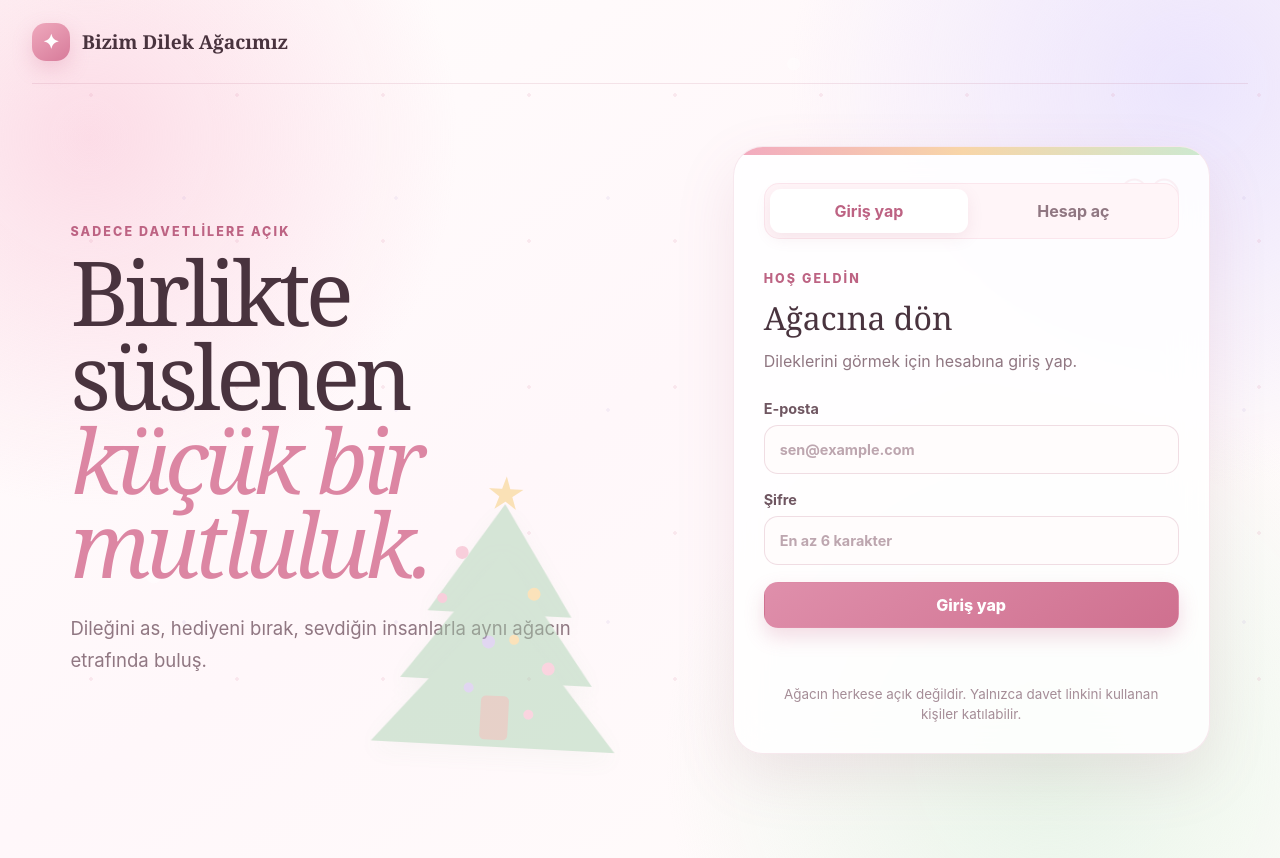
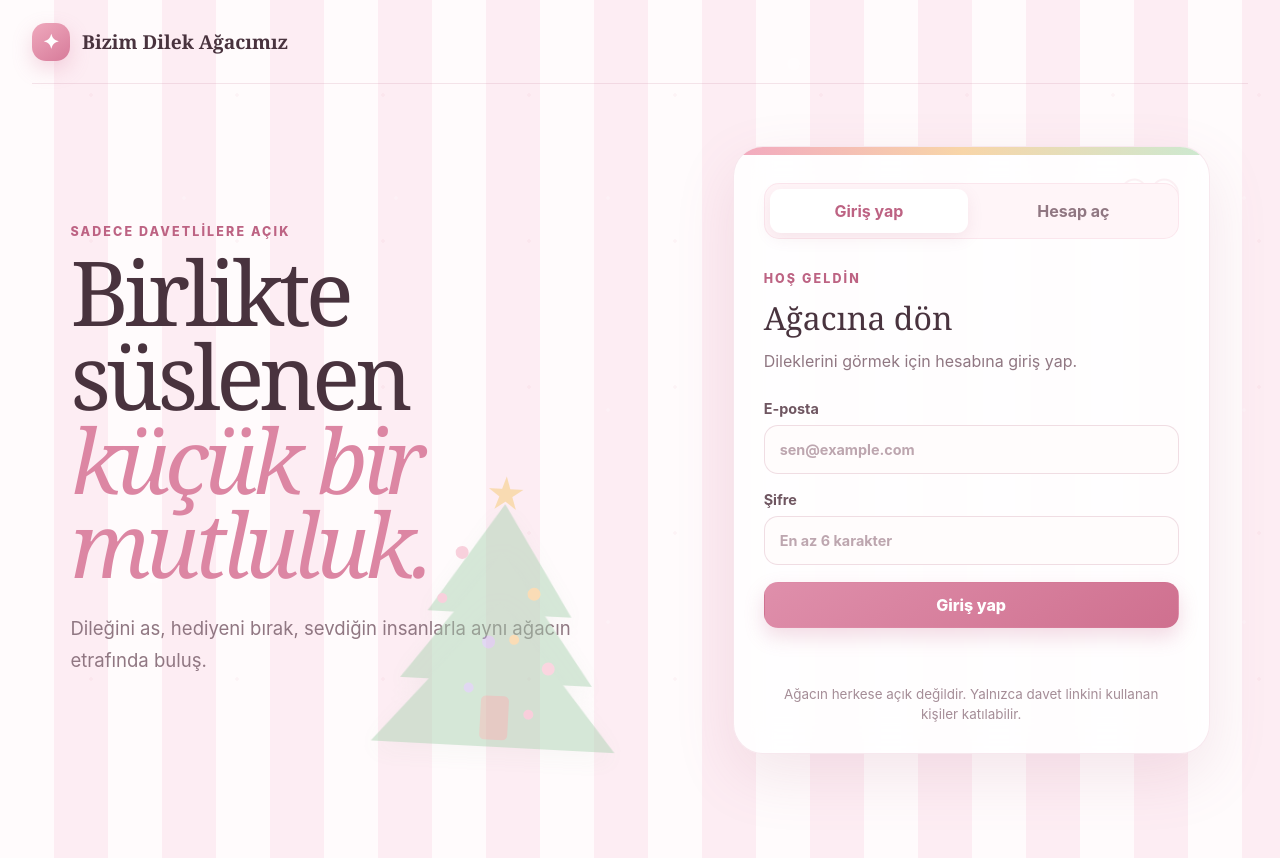
Before and after one commit to eylulbuyuktunca/dilek-agaci, a plain HTML site: page index.html in a window 1280 px wide. Drawn offline with nearby package versions, Linux system fonts and the light colour scheme.

Commit message:
Pembe-beyaz çizgili arka planı uygula

```diff
--- a/styles.css
+++ b/styles.css
@@ -23,10 +23,14 @@ body {
   min-height: 100vh;
   color: var(--ink);
   background:
-    radial-gradient(circle at 7% 16%, rgba(250,196,215,.56), transparent 23rem),
-    radial-gradient(circle at 93% 10%, rgba(224,218,255,.62), transparent 25rem),
-    radial-gradient(circle at 82% 88%, rgba(214,239,218,.58), transparent 24rem),
-    linear-gradient(145deg, #fffdfc 0%, #fff7fa 48%, #fffdfb 100%);
+    linear-gradient(rgba(255,255,255,.20), rgba(255,255,255,.20)),
+    repeating-linear-gradient(
+      90deg,
+      #fffafb 0,
+      #fffafb 54px,
+      #fce8f0 54px,
+      #fce8f0 108px
+    );
   font-family: Inter, ui-sans-serif, system-ui, -apple-system, BlinkMacSystemFont, "Segoe UI", sans-serif;
   font-size: 16px;
 }
@@ -44,11 +48,11 @@ button { cursor: pointer; }
 }
 .snow {
   background-image:
-    radial-gradient(circle, rgba(222,145,176,.35) 1.5px, transparent 2px),
-    radial-gradient(circle, rgba(171,151,216,.24) 1.5px, transparent 2px);
+    radial-gradient(circle, rgba(220,134,163,.20) 1.5px, transparent 2px),
+    radial-gradient(circle, rgba(255,255,255,.75) 1.5px, transparent 2px);
   background-position: 18px 22px, 78px 92px;
   background-size: 146px 146px, 212px 212px;
-  opacity: .48;
+  opacity: .32;
 }
 .snow::before {
   background:
```
